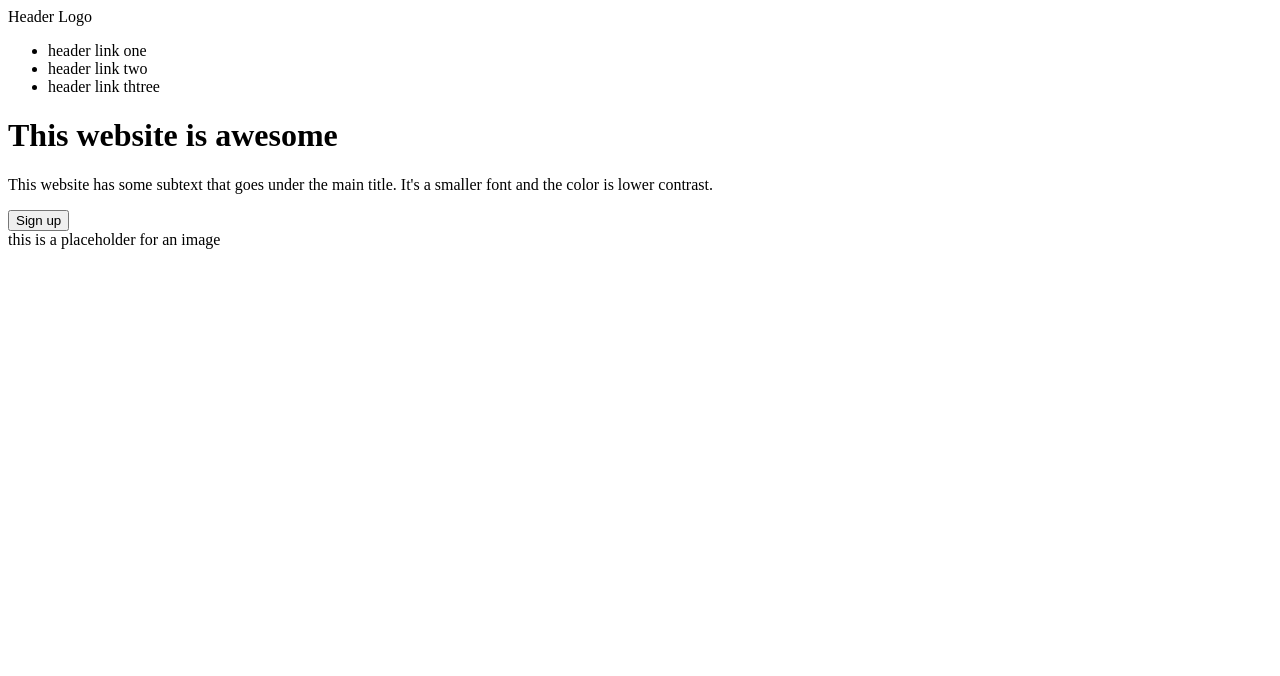
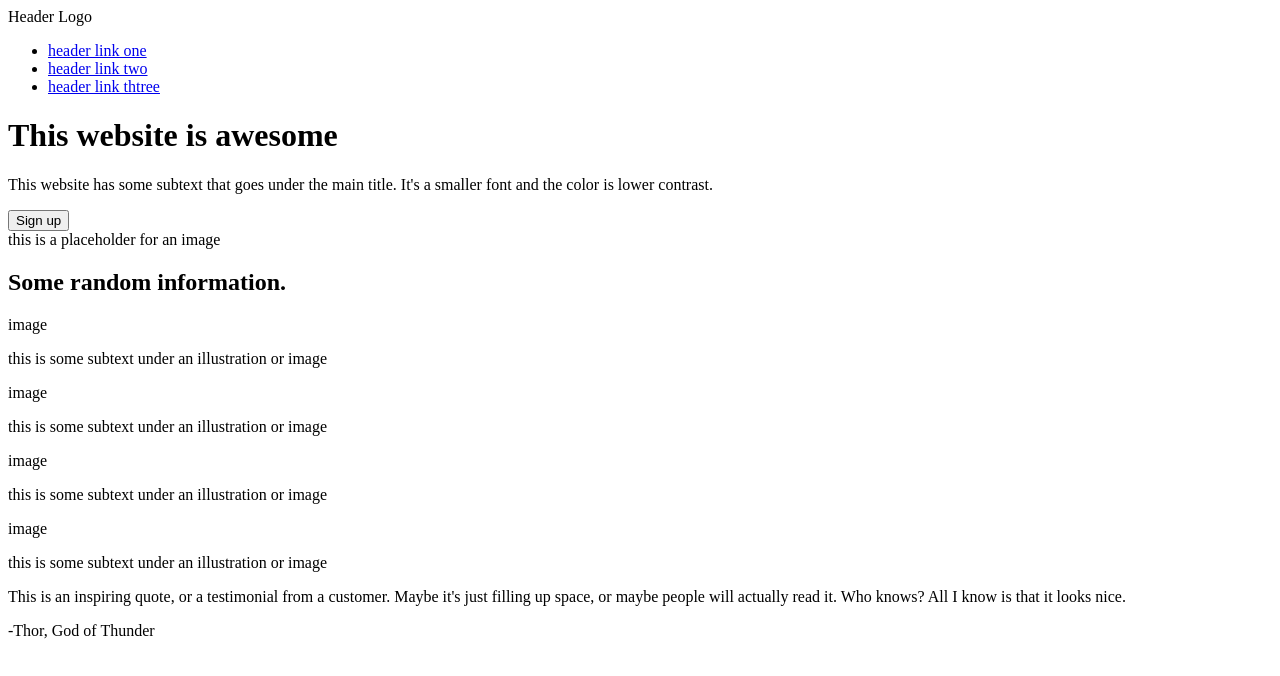
Before and after one commit to SadPanda347/Landing-Page, a plain HTML site: page index.html in a window 1280 px wide. Drawn offline with Linux system fonts and the light colour scheme.

Commit message:
Add main-content and quote sections

```diff
--- a/index.html
+++ b/index.html
@@ -11,9 +11,9 @@
       <div class="header-top">
         <div class="logo">Header Logo</div>
         <ul class="header-links">
-          <li>header link one</li>
-          <li>header link two</li>
-          <li>header link thtree</li>
+          <li><a href="#">header link one</a></li>
+          <li><a href="#">header link two</a></li>
+          <li><a href="#">header link thtree</a></li>
         </ul>
       </div>
       <div class="header-bottom">
@@ -26,8 +26,37 @@
       </div>
     </div>
 
-    <div class="main-content"></div>
-    <div class="quote"></div>
+    <div class="main-content">
+      <h2>Some random information.</h2>
+      <div class="list-of-images">
+        <div class="captioned-image">
+          <div class="image">image</div>
+          <p class="caption">this is some subtext under an illustration or image</p>
+        </div>
+        <div class="captioned-image">
+          <div class="image">image</div>
+          <p class="caption">this is some subtext under an illustration or image</p>
+        </div>
+        <div class="captioned-image">
+          <div class="image">image</div>
+          <p class="caption">this is some subtext under an illustration or image</p>
+        </div>
+        <div class="captioned-image">
+          <div class="image">image</div>
+          <p class="caption">this is some subtext under an illustration or image</p>
+        </div>
+      </div>
+    </div>
+
+    <div class="quote">
+      <p class="quote-text">
+        This is an inspiring quote, or a testimonial from a customer. Maybe it's
+        just filling up space, or maybe people will actually read it. Who knows?
+        All I know is that it looks nice.
+      </p>
+      <p class="quote-author">-Thor, God of Thunder</p>
+    </div>
+
     <div class="footer"></div>
   </body>
 </html>
```
